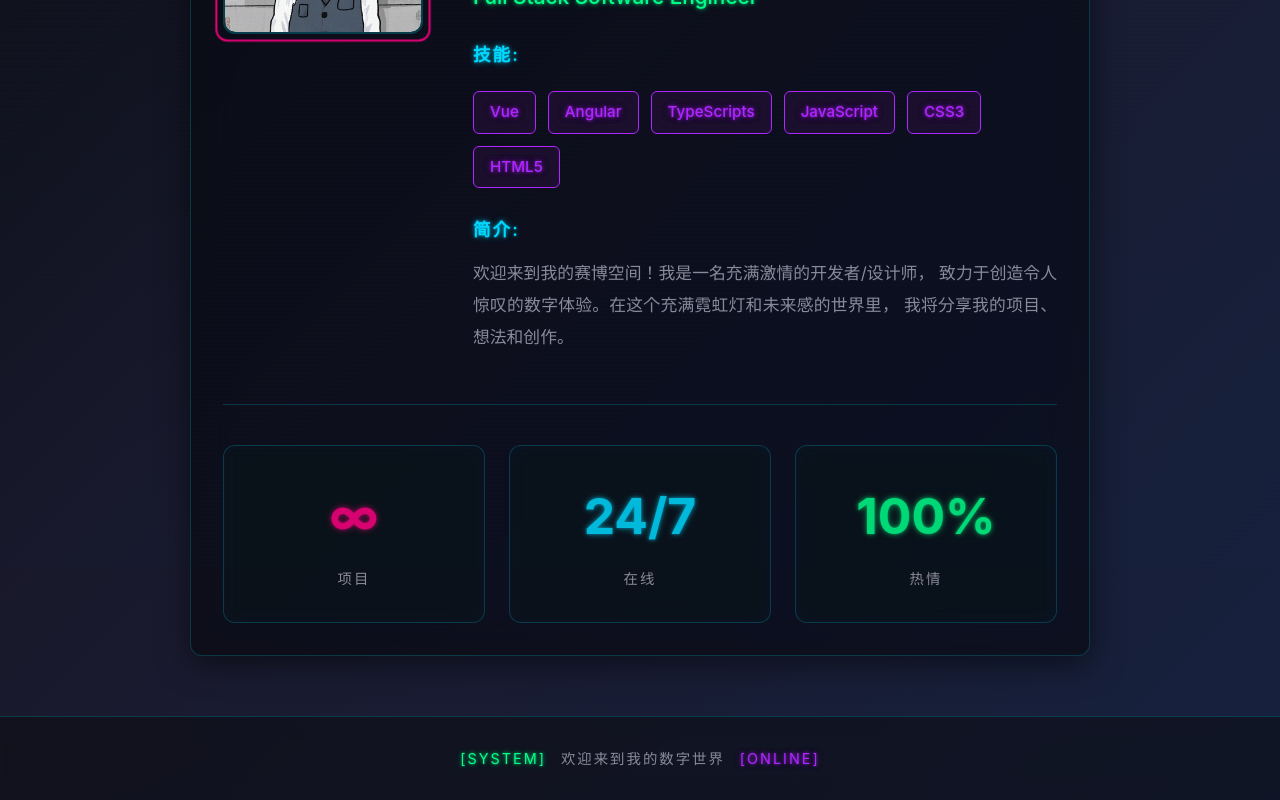
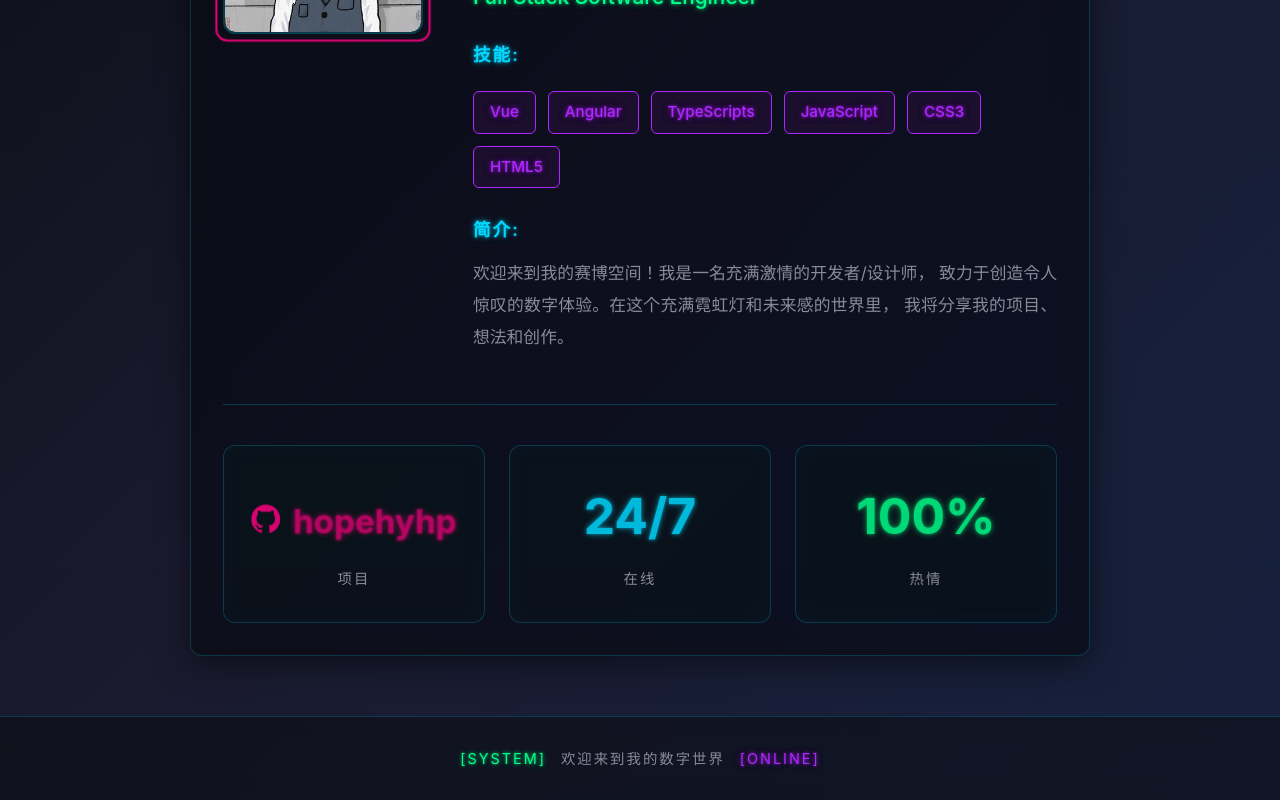
Before and after one commit to hopehyhp/cyberspace_website, a Vue app: page /about in a window 1280 px wide. Shown: the part 565-1365 px from the top of the page. Built offline with nearby package versions, Linux system fonts and the light colour scheme; no server answers.

Commit message:
update personal file

```diff
--- a/src/views/PersonalIntro.vue
+++ b/src/views/PersonalIntro.vue
@@ -53,7 +53,12 @@
 
         <div class="stats-section">
           <div class="stat-item">
-            <div class="stat-value neon-pink">∞</div>
+                <div class="stat-value neon-pink">
+                  <svg xmlns="http://www.w3.org/2000/svg" width="28" height="28" viewBox="0 0 24 24" fill="currentColor">
+                    <path d="M12 0C5.37 0 0 5.37 0 12c0 5.3 3.438 9.8 8.205 11.385.6.113.82-.263.82-.583 0-.288-.01-1.05-.016-2.06-3.338.726-4.042-1.61-4.042-1.61-.546-1.387-1.333-1.757-1.333-1.757-1.09-.744.083-.729.083-.729 1.205.085 1.84 1.238 1.84 1.238 1.07 1.835 2.809 1.305 3.495.998.108-.775.418-1.305.762-1.605-2.665-.304-5.466-1.333-5.466-5.933 0-1.31.469-2.381 1.235-3.221-.123-.303-.535-1.523.117-3.176 0 0 1.008-.322 3.301 1.23.957-.266 1.984-.399 3.003-.404 1.018.005 2.046.138 3.006.404 2.289-1.552 3.295-1.23 3.295-1.23.653 1.653.241 2.873.118 3.176.77.84 1.233 1.911 1.233 3.221 0 4.61-2.804 5.625-5.476 5.921.43.372.814 1.102.814 2.222 0 1.606-.014 2.903-.014 3.296 0 .322.216.699.825.58C20.565 21.796 24 17.298 24 12c0-6.63-5.37-12-12-12z"/>
+                  </svg>
+                  <a class="stat-value neon-pink" style="font-size: 2rem; padding-left: 12px;text-decoration: blink;" href="https://github.com/hopehyhp" target="_blank" rel="noopener noreferrer" aria-label="GitHub - hopehyhp">hopehyhp</a>
+                </div>
             <div class="stat-label">项目</div>
           </div>
           <div class="stat-item">
```
